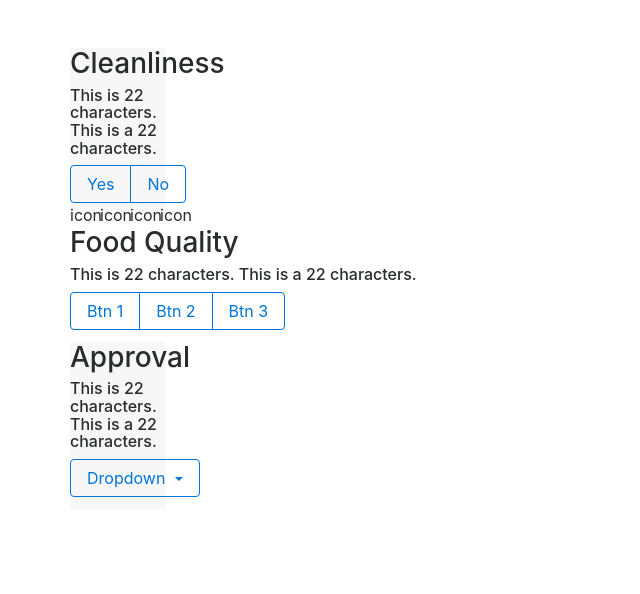
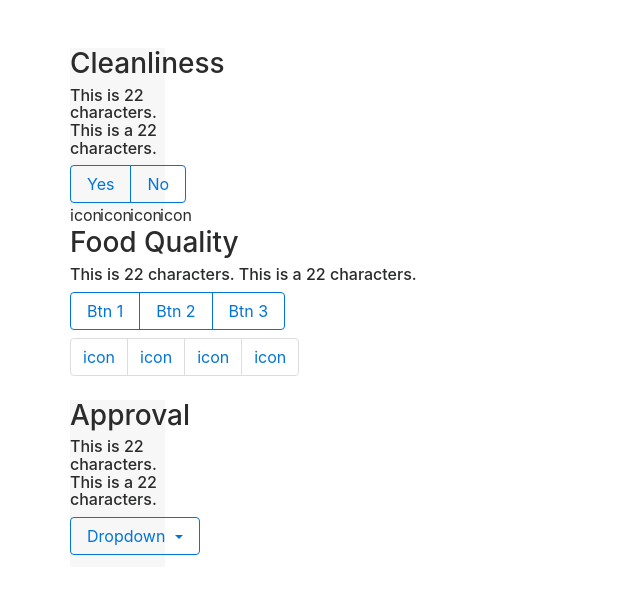
Before and after one commit to bigrodsmith/ac, a plain HTML site: page index.html in a window 1280 px wide. Shown: the whole page, without its empty margins (0-640 px from the left). Drawn offline with nearby package versions, Linux system fonts and the light colour scheme.

Commit message:
Commit from Pingendo

```diff
--- a/index.html
+++ b/index.html
@@ -23,10 +23,16 @@
         </div>
       </div>
       <div class="row">
-        <div class="col-md-12 px-0" style="padding-bottom:12px">
+        <div class="col-md-12 px-0">
           <h3 class="">Food Quality</h3>
           <h6 class="" contenteditable="true">This is 22 characters. This is a 22 characters.</h6>
           <div class="btn-group"> <a href="#" class="btn btn-outline-primary">Btn 1</a> <a href="#" class="btn btn-outline-primary">Btn 2</a> <a href="#" class="btn btn-outline-primary">Btn 3</a> </div>
+          <ul class="pagination py-2">
+            <li class="page-item"> <a class="page-link" href="#">icon</a></li>
+            <li class="page-item"> <a class="page-link" href="#">icon</a> </li>
+            <li class="page-item"> <a class="page-link" href="#">icon</a> </li>
+            <li class="page-item"> <a class="page-link" href="#">icon</a> </li>
+          </ul>
         </div>
       </div>
       <div class="row">
```
